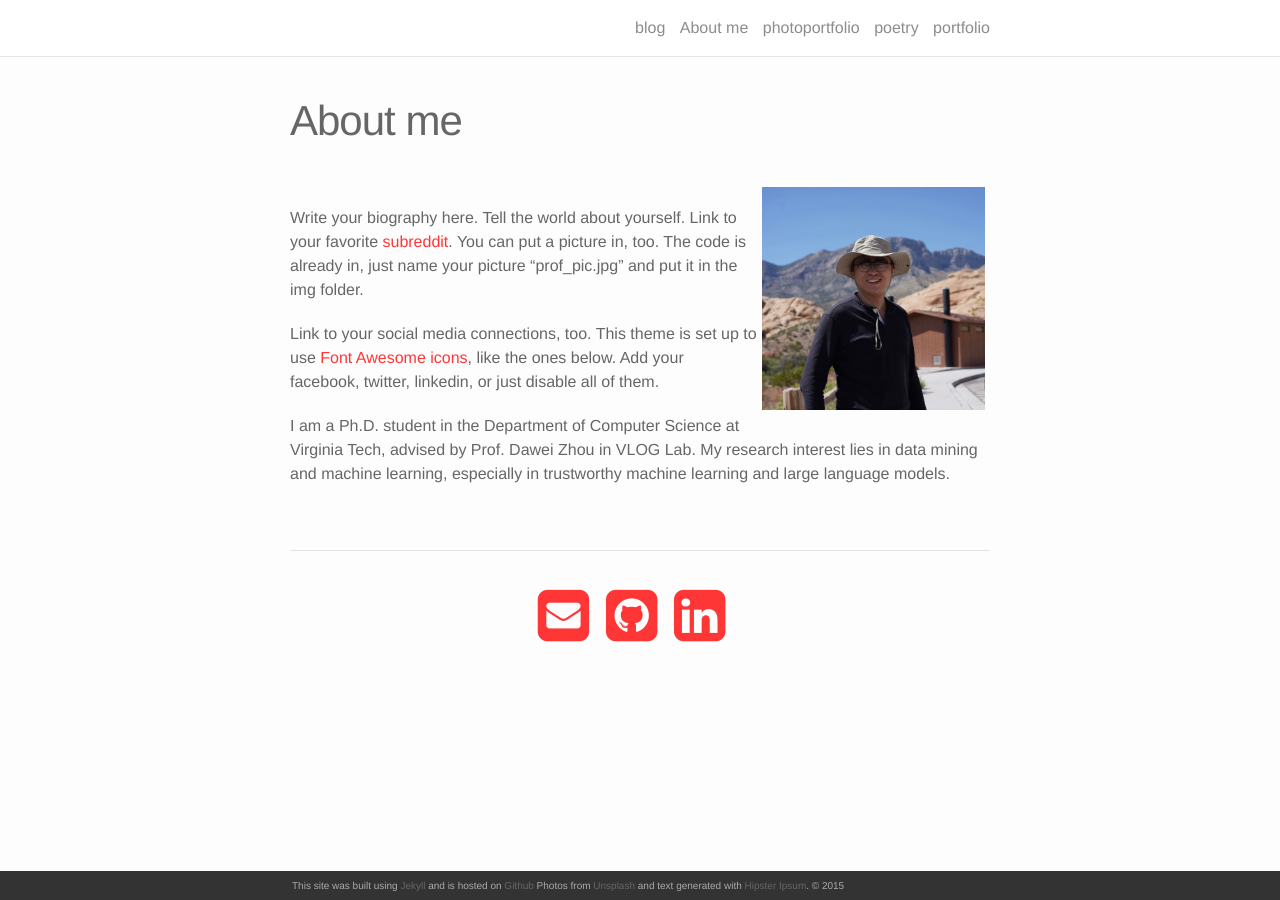
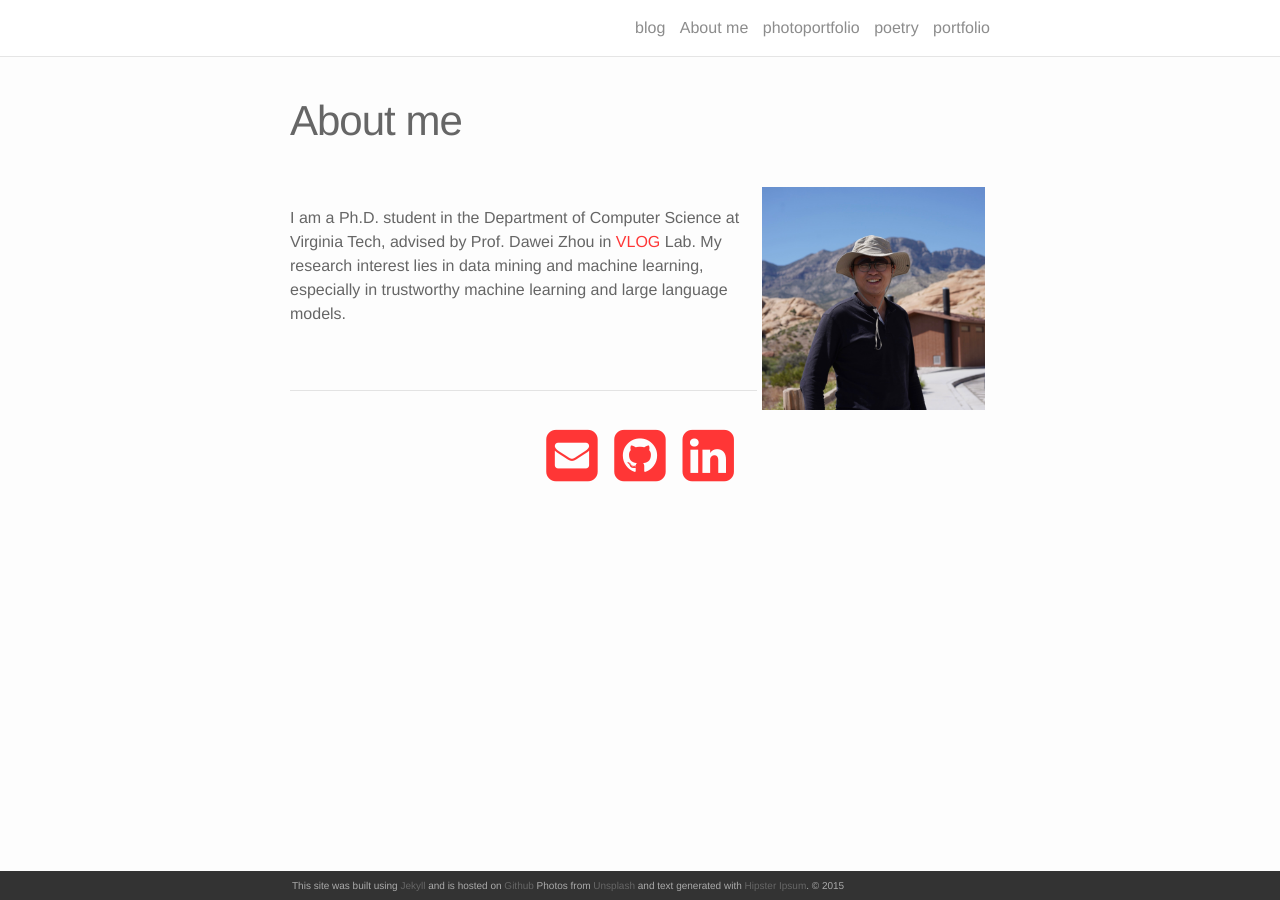
Before and after one commit to ODYSSEYWT/tuowang.github.io, a Jekyll site: the page built from about.md, in a window 1280 px wide. Built offline with Jekyll 4.4.1, drawn with Linux system fonts in a browser that asks for light colours; nearby versions of some CDN libraries.

Commit message:
update profile

```diff
--- a/about.md
+++ b/about.md
@@ -7,11 +7,7 @@ permalink: /about/
 <img class="col one right" src="/img/prof_pic.jpeg">
 
 <br/>
-Write your biography here. Tell the world about yourself. Link to your favorite <a href="http://reddit.com" target="blank">subreddit</a>. You can put a picture in, too. The code is already in, just name your picture "prof_pic.jpg" and put it in the img folder.
-
-Link to your social media connections, too. This theme is set up to use <a href="http://fortawesome.github.io/Font-Awesome/" target="blank">Font Awesome icons</a>, like the ones below. Add your facebook, twitter, linkedin, or just disable all of them.
-
-I am a Ph.D. student in the Department of Computer Science at Virginia Tech, advised by Prof. Dawei Zhou in VLOG Lab. My research interest lies in data mining and machine learning, especially in trustworthy machine learning and large language models.
+I am a Ph.D. student in the Department of Computer Science at Virginia Tech, advised by Prof. Dawei Zhou in <a href="https://sites.google.com/view/dawei-zhou/vlog-lab?authuser=0" target="blank">VLOG</a> Lab. My research interest lies in data mining and machine learning, especially in trustworthy machine learning and large language models.
 
 
 <br/>
@@ -21,7 +17,7 @@ I am a Ph.D. student in the Department of Computer Science at Virginia Tech, adv
 	<a href="mailto:ytuowang@vt.edu"><i class="fa fa-envelope-square"></i></a>
 	<a href="https://odysseywt.github.io/tuowang.github.io/" target="_blank"><i class="fa fa-github-square"></i></a>
 	<a href="https://www.linkedin.com/in/tuo-wang-378969107/" target="_blank"><i class="fa fa-linkedin-square"></i></a>
-	<a href="https://scholar.google.com/citations?user=ZJ9d_xgAAAAJ&hl=en" target="_blank"><i class="fa fa-google-square"></i></a>
+	<a href="https://scholar.google.com/citations?user=ZJ9d_xgAAAAJ&hl=en" target="_blank"><i class="fa-brands fa-google-scholar"></i></a>
 	<!-- <a href="https://twitter.com" target="_blank"><i class="fa fa-twitter-square"></i></a> -->
 </span>
 
```
